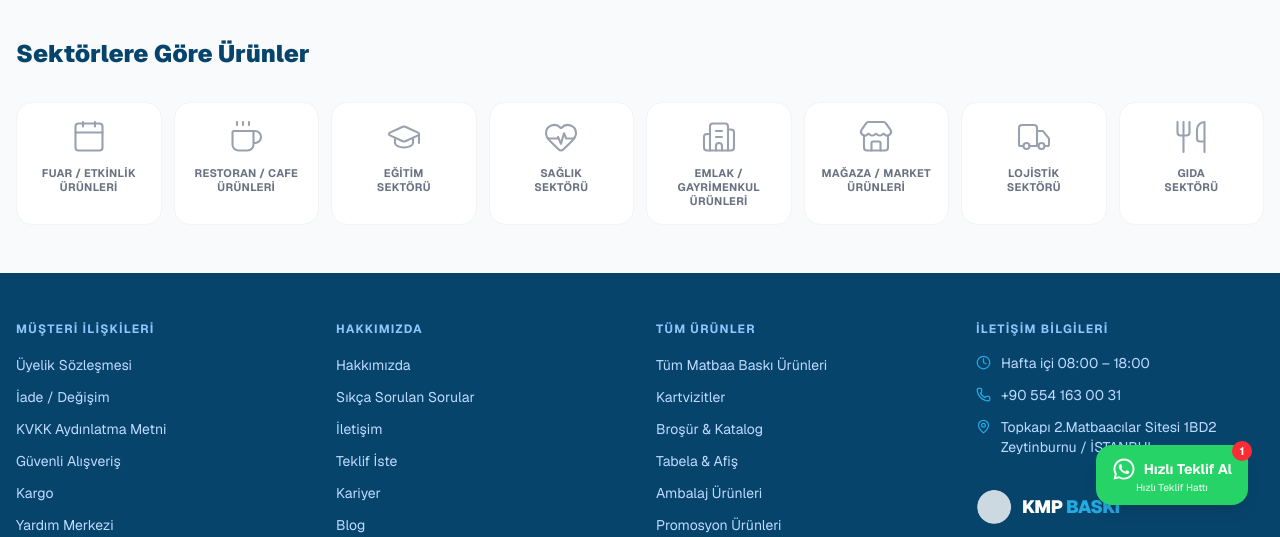
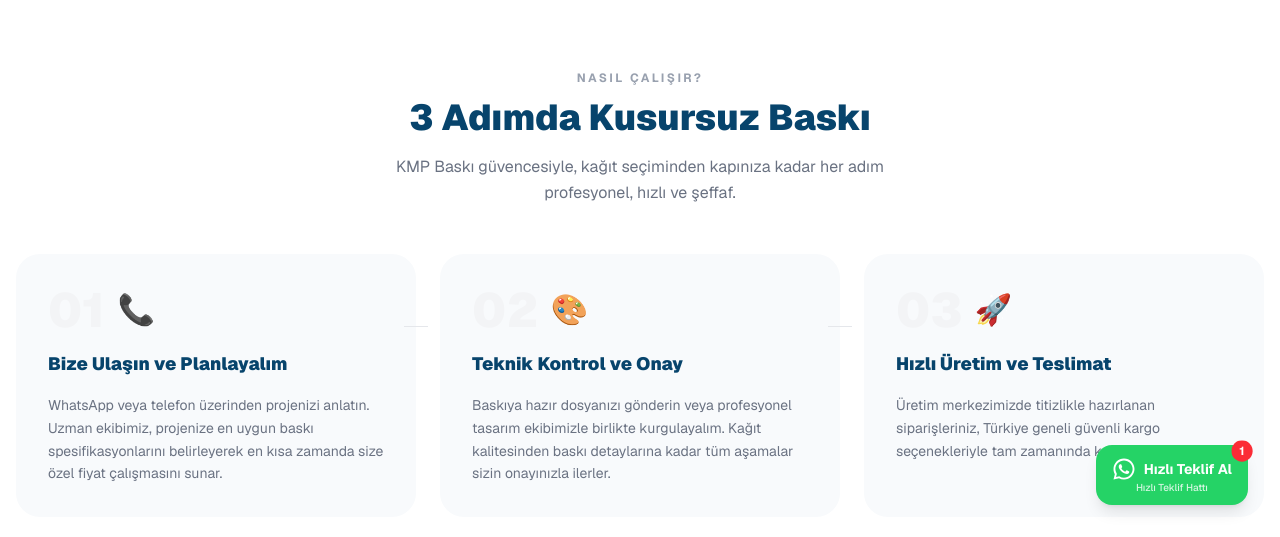
Before and after one commit to sarikayattaha/kmpbaski, a Next.js app: page / in a window 1280 px wide. Shown: the part 263-800 px from the top of the page. Built offline with nearby package versions, Linux system fonts and the light colour scheme; no server answers; the database is empty.

Commit message:
feat: "3 Adımda Kusursuz Baskı" bölümü eklendi
Gıda Kutuları slider'ının altına nasıl çalışır adımları eklendi.

Co-Authored-By: Claude Sonnet 4.6 <noreply@anthropic.com>

```diff
--- /dev/null
+++ b/app/components/HowItWorksSection.tsx
@@ -0,0 +1,69 @@
+const steps = [
+  {
+    num: "01",
+    emoji: "📞",
+    title: "Bize Ulaşın ve Planlayalım",
+    desc: "WhatsApp veya telefon üzerinden projenizi anlatın. Uzman ekibimiz, projenize en uygun baskı spesifikasyonlarını belirleyerek en kısa zamanda size özel fiyat çalışmasını sunar.",
+  },
+  {
+    num: "02",
+    emoji: "🎨",
+    title: "Teknik Kontrol ve Onay",
+    desc: "Baskıya hazır dosyanızı gönderin veya profesyonel tasarım ekibimizle birlikte kurgulayalım. Kağıt kalitesinden baskı detaylarına kadar tüm aşamalar sizin onayınızla ilerler.",
+  },
+  {
+    num: "03",
+    emoji: "🚀",
+    title: "Hızlı Üretim ve Teslimat",
+    desc: "Üretim merkezimizde titizlikle hazırlanan siparişleriniz, Türkiye geneli güvenli kargo seçenekleriyle tam zamanında kapınıza gelir.",
+  },
+];
+
+export default function HowItWorksSection() {
+  return (
+    <section className="bg-white py-14 md:py-20 border-t border-gray-50">
+      <div className="max-w-7xl mx-auto px-4">
+
+        {/* Üst başlık */}
+        <div className="text-center mb-12">
+          <p className="text-xs font-bold tracking-[0.2em] uppercase text-gray-400 mb-3">
+            Nasıl Çalışır?
+          </p>
+          <h2 className="text-3xl md:text-4xl font-black text-[#07446c] mb-4">
+            3 Adımda Kusursuz Baskı
+          </h2>
+          <p className="text-gray-500 text-base max-w-xl mx-auto leading-relaxed">
+            KMP Baskı güvencesiyle, kağıt seçiminden kapınıza kadar her adım profesyonel, hızlı ve şeffaf.
+          </p>
+        </div>
+
+        {/* Adım kartları */}
+        <div className="grid md:grid-cols-3 gap-6">
+          {steps.map((step, i) => (
+            <div
+              key={step.num}
+              className="relative bg-[#f8fafc] rounded-3xl p-8 flex flex-col gap-4"
+            >
+              {/* Numara + emoji */}
+              <div className="flex items-center gap-3">
+                <span className="text-5xl font-black text-gray-100 select-none leading-none">
+                  {step.num}
+                </span>
+                <span className="text-3xl leading-none">{step.emoji}</span>
+              </div>
+
+              {/* Ayraç çizgi (son kart hariç, yalnızca desktop) */}
+              {i < steps.length - 1 && (
+                <div className="hidden md:block absolute top-[4.5rem] -right-3 w-6 h-px bg-gray-200" />
+              )}
+
+              <h3 className="text-lg font-black text-[#07446c]">{step.title}</h3>
+              <p className="text-sm text-gray-500 leading-relaxed">{step.desc}</p>
+            </div>
+          ))}
+        </div>
+
+      </div>
+    </section>
+  );
+}
--- a/app/page.tsx
+++ b/app/page.tsx
@@ -5,6 +5,7 @@ import HeroBanner from "@/app/components/HeroBanner";
 import InfoBar from "@/app/components/InfoBar";
 import FeaturedSlider from "@/app/components/FeaturedSlider";
 import GidaKutulariSlider from "@/app/components/GidaKutulariSlider";
+import HowItWorksSection from "@/app/components/HowItWorksSection";
 import SectorGrid from "@/app/components/SectorGrid";
 import Footer from "@/app/components/Footer";
 
@@ -27,6 +28,9 @@ export default function Home() {
         {/* Gıda Kutuları — category="Gıda Kutuları" olan ürünler */}
         <GidaKutulariSlider />
 
+        {/* 3 Adımda Kusursuz Baskı */}
+        <HowItWorksSection />
+
         {/* Sektörlere Göre Ürünler */}
         <SectorGrid />
       </main>
```
